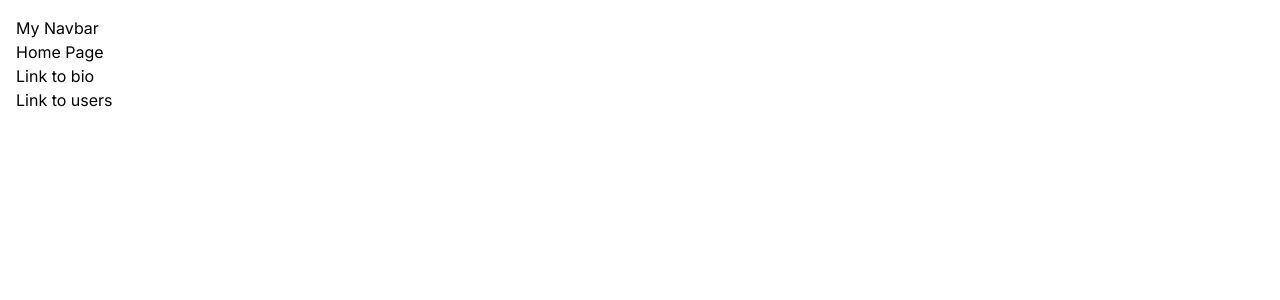
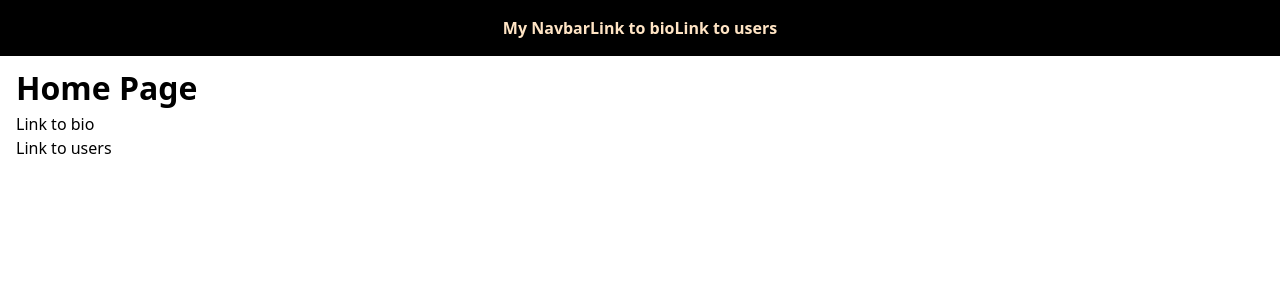
Before and after one commit to Justin2107/PortfolioSite, a Next.js app: page / in a window 1280 px wide. Shown: the top 300 px of the page. Built offline with nearby package versions, Linux system fonts and the light colour scheme.

Commit message:
GUI improvements

```diff
--- a/app/bio/styles.module.css
+++ b/app/bio/styles.module.css
@@ -2,5 +2,5 @@
     min-height: 100vh;
     display: grid;
     place-content: center;
-    background-color: #333;
+    background-color: bisque;
 }
--- a/app/globals.css
+++ b/app/globals.css
@@ -15,6 +15,16 @@
   }
 }
 
+h1{
+  font-size: 2rem;
+  font-weight: bold;
+}
+
+h2{
+  font-size: 1rem;
+  font-weight: bold;
+}
+
 body {
   color: rgb(var(--foreground-rgb));
   background: linear-gradient(
@@ -26,6 +36,20 @@ body {
     padding: 1rem;
 }
 
+.top-bar{
+  background-color: black;
+  color:bisque;
+  padding: 1rem;
+  position: fixed;
+  top: 0;
+  left: 0;
+  width: 100%;
+  z-index: 9999;
+}
+.content{
+  padding-top: 3rem;
+}
+
 @layer utilities {
   .text-balance {
     text-wrap: balance;
--- a/app/layout.tsx
+++ b/app/layout.tsx
@@ -1,12 +1,12 @@
 import type { Metadata } from "next";
 import { Inter } from "next/font/google";
 import "./globals.css";
+import Link from "next/link";
 
 const inter = Inter({ subsets: ["latin"] });
 
 export const metadata: Metadata = {
-  title: "Create Next App",
-  description: "Generated by create next app",
+  title: "Justin Brown | About Me",
 };
 
 export default function RootLayout({
@@ -16,9 +16,15 @@ export default function RootLayout({
 }>) {
   return (
     <html lang="en">
-      <body className={inter.className}>
+      <body>
         <nav>
-          <h1>My Navbar</h1>
+          <h2 className="top-bar">
+            <div style={{ display: 'flex', justifyContent: 'center', alignItems: 'center'}}>
+              My Navbar
+              <Link href="/bio">Link to bio</Link>
+              <Link href="/users">Link to users</Link>
+            </div>
+          </h2>
         </nav>
         {children}
       </body>
--- a/app/page.tsx
+++ b/app/page.tsx
@@ -6,7 +6,7 @@ const inter = Inter({ subsets: ['latin']})
 
 export default function Home() {
   return (
-    <main className={inter.className}>
+    <main className="content">
       <h1>Home Page</h1>
       <Link href="/bio">Link to bio</Link>
       <br ></br>
```
Also changed, not shown: app/bio/page.tsx (+5 -2 lines).
